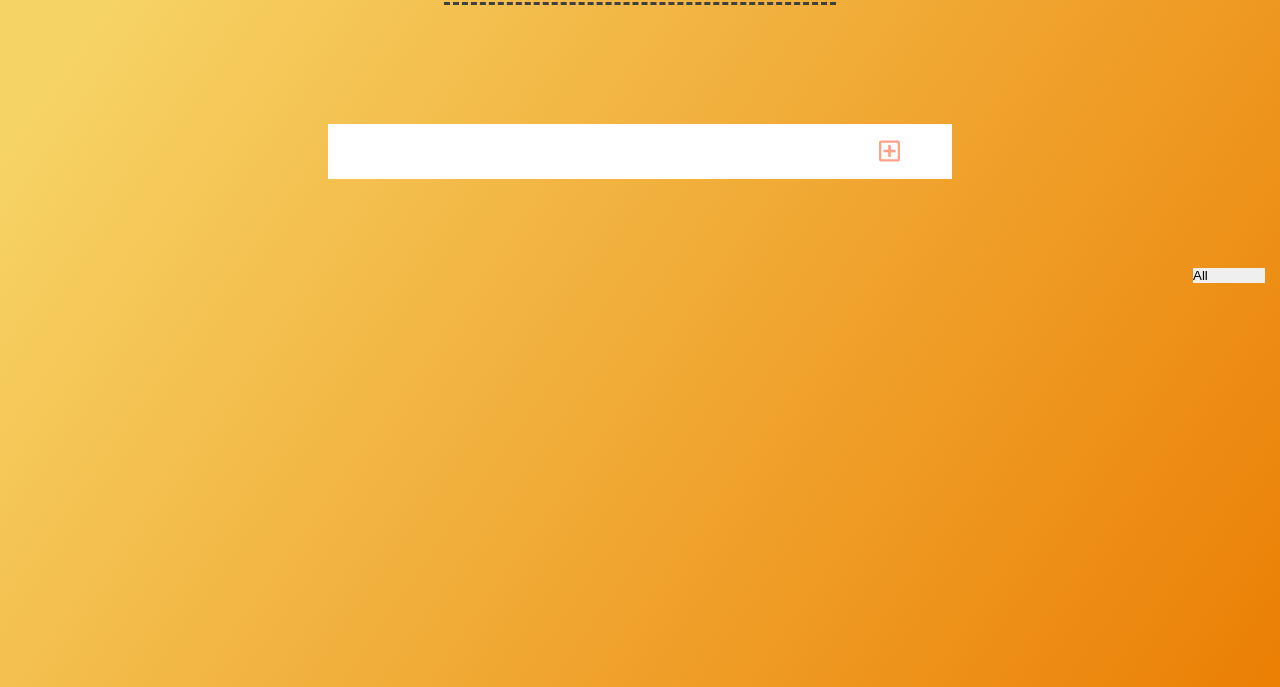
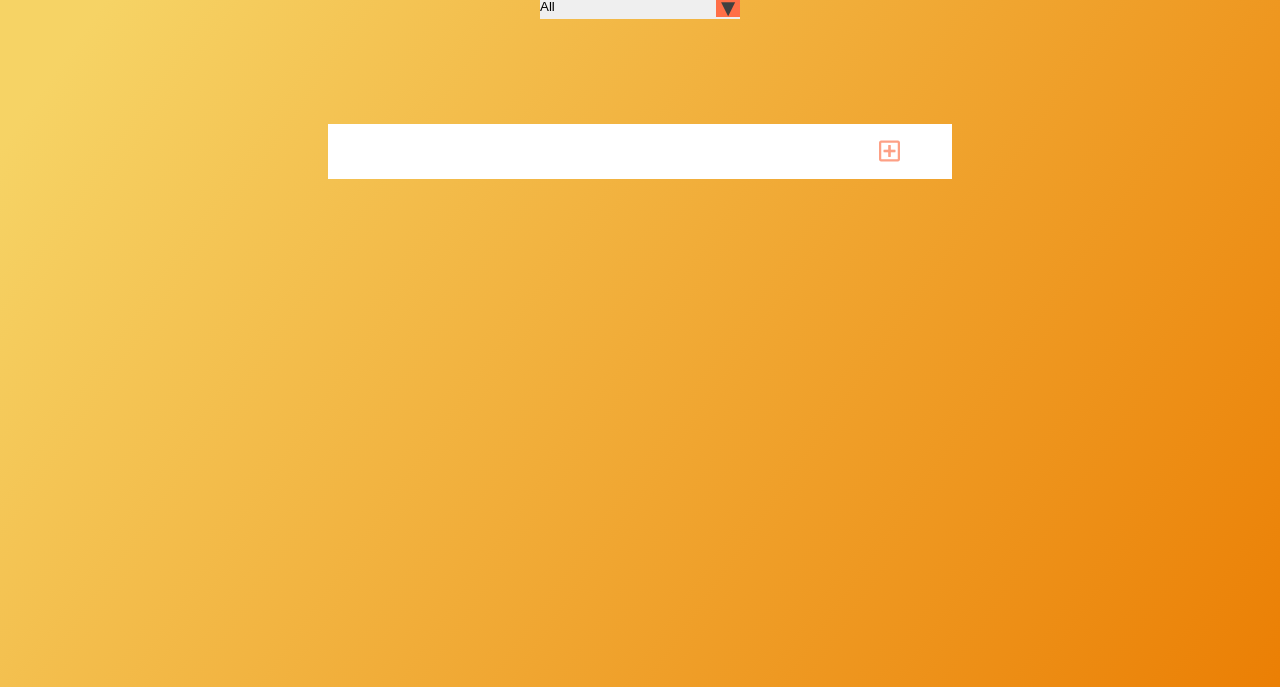
Before and after one commit to cyber-leo233/todoList, a plain HTML site: page index.html in a window 1280 px wide. Shown: the part 113-800 px from the top of the page. Drawn offline with Linux system fonts and the light colour scheme.

Commit message:
added and styled select dropdown

```diff
--- a/index.html
+++ b/index.html
@@ -30,8 +30,8 @@
     <div class="select">
       <select name="todos" class="filter-todo">
           <option value="all">All</option>
-          <option value="Complete">Complete</option>
-          <option value="Uncomplete">Uncomplete</option>
+          <option value="Complete">Completed</option>
+          <option value="Uncomplete">Uncompleted</option>
       </select>
     </div>
   </form>
--- a/style.css
+++ b/style.css
@@ -25,12 +25,11 @@ header,form {
   margin:0 auto 1em auto;
   position: relative;
 
+}
 
 
-}
+h1 {
 
-h1 {
-  border-bottom: 3px dashed;
   padding-bottom: 1rem;
   line-height: 1.2;
   letter-spacing: 1px;
@@ -62,22 +61,47 @@ form button:hover {
   color:white;
   background: #fda085;
 }
+
+/* This is the div containing the select element
+moves dropdown/centers */
+.select {
+
+  position: fixed;
+  left:50%;
+  top:100px;
+  transform: translate(-50%);
+
+ }
+ .select::after {
+   content: "\25BC";
+   background-color: #ff6f47;
+   position: absolute;
+   height: 25px;
+   transform: translateY(20%);
+   pointer-events: none;
+   right:0px;
+
+ }
+
 select {
  -webkit-appearance: none;
  -moz-appearance: none;
  appearance: none;
  outline:none;
  border:none;
+ width: 200px;
+ height:25px;
+ cursor: pointer;
 
 }
-.select {
-
- position: fixed;
- bottom:50%;
- right:15px;
+@media (max-width:375px) {
+  .select {
+    top:125px;
+  }
+}
 
 
-}
+
 /*Parent div*/
 .todo-container {
   display: flex;
```
